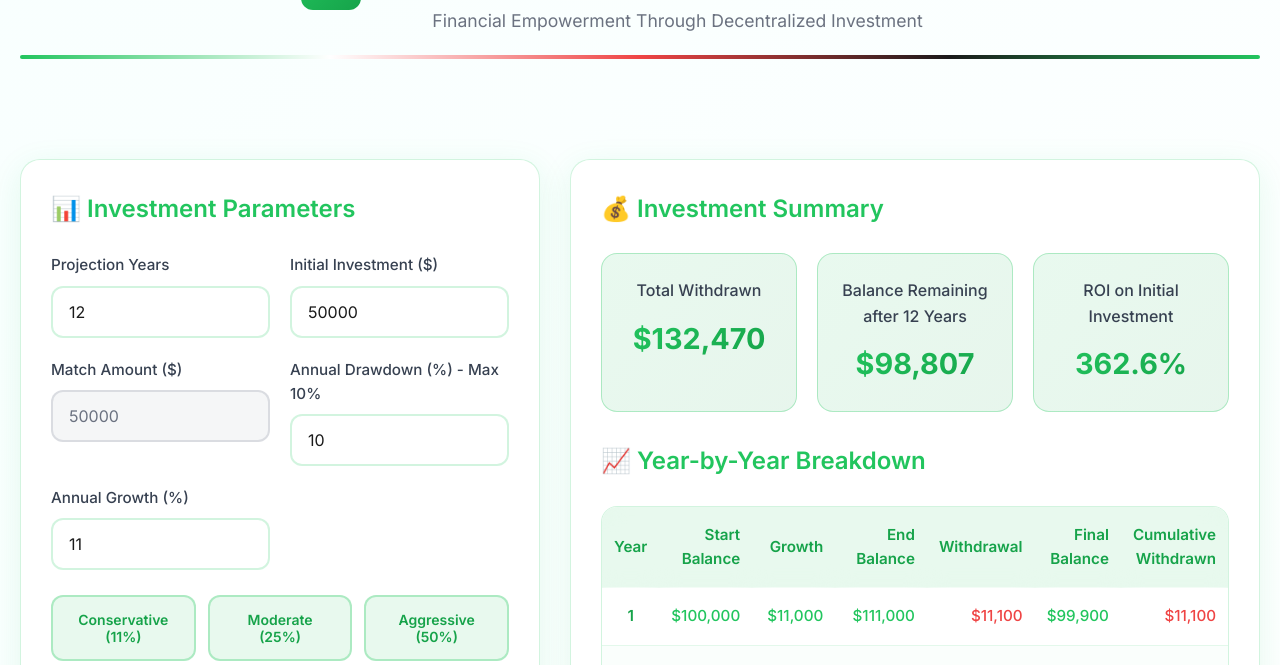
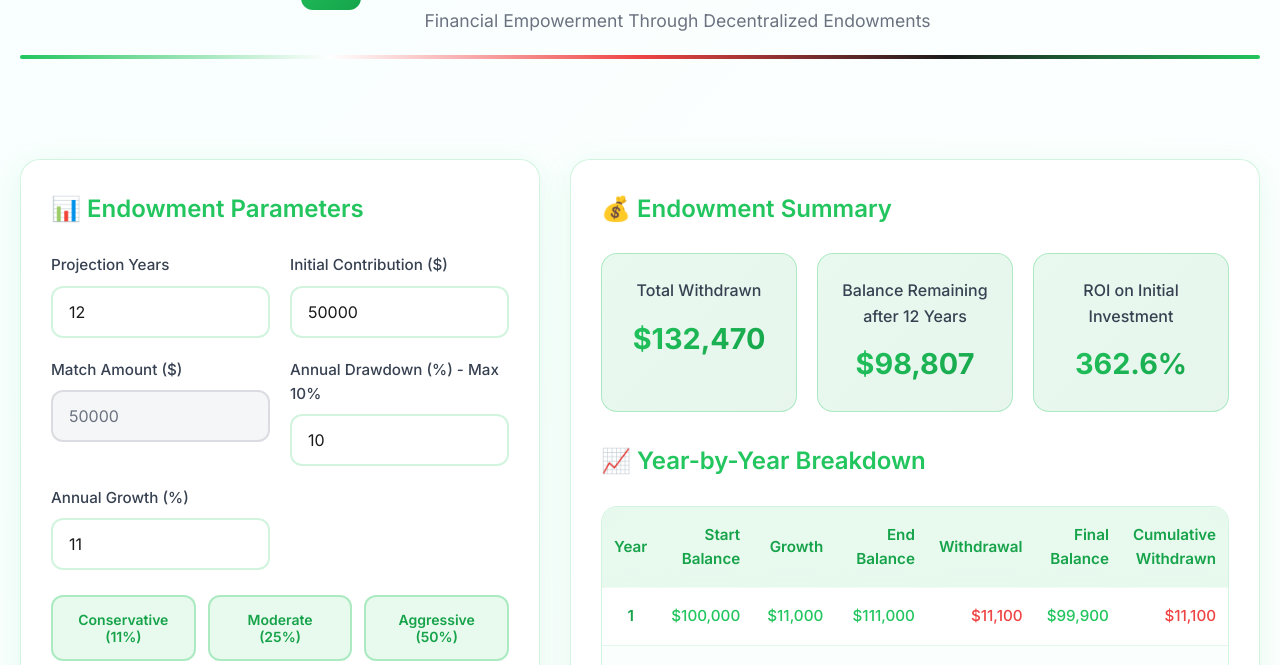
Before and after one commit to CommanderGeeks/YafaEndowment, a plain HTML site: page index.html in a window 1280 px wide. Shown: the part 135-800 px from the top of the page. Drawn offline with Linux system fonts and the light colour scheme.

Commit message:
Update Language

```diff
--- a/index.html
+++ b/index.html
@@ -360,7 +360,7 @@
                 <div class="logo">Y</div>
                 <div>
                     <h1>Yafa Endowment Calculator</h1>
-                    <div class="subtitle">Financial Empowerment Through Decentralized Investment</div>
+                    <div class="subtitle">Financial Empowerment Through Decentralized Endowments</div>
                 </div>
             </div>
             <div class="palestinian-accent"></div>
@@ -368,14 +368,14 @@
 
         <div class="main-content">
             <div class="input-section">
-                <h2 class="section-title">📊 Investment Parameters</h2>
+                <h2 class="section-title">📊 Endowment Parameters</h2>
                 <div class="input-grid">
                     <div class="input-group">
                         <label for="projectionYears">Projection Years</label>
                         <input type="number" id="projectionYears" value="12" min="1" max="50" step="1">
                     </div>
                     <div class="input-group">
-                        <label for="initialInvestment">Initial Investment ($)</label>
+                        <label for="initialInvestment">Initial Contribution ($)</label>
                         <input type="number" id="initialInvestment" value="50000" min="0" step="1000" oninput="updateMatch()">
                     </div>
                     <div class="input-group">
@@ -406,7 +406,7 @@
             </div>
 
             <div class="results-section" id="resultsSection" style="display: none;">
-                <h2 class="section-title">💰 Investment Summary</h2>
+                <h2 class="section-title">💰 Endowment Summary</h2>
                 <div class="summary-cards" id="summaryCards"></div>
 
                 <h2 class="section-title">📈 Year-by-Year Breakdown</h2>
```
